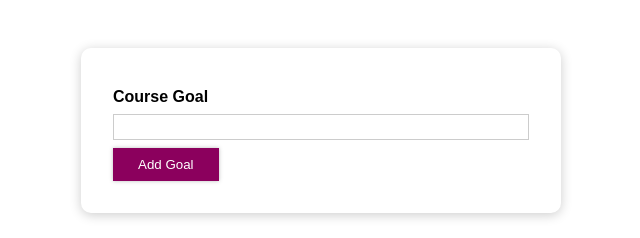
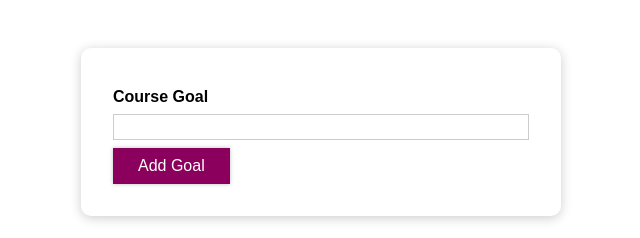
Before and after one commit to em3B/react-tutorial, a React (Create React App) app in the folder 01-starting-project/: page / in a window 1280 px wide. Shown: the top 238 px of the page, without its empty margins (319-959 px from the left). Built offline with nearby package versions, Linux system fonts and the light colour scheme.

Commit message:
add css modules

```diff
--- a/01-starting-project/src/components/UI/Button/Button.js
+++ b/01-starting-project/src/components/UI/Button/Button.js
@@ -1,38 +1,41 @@
-import styled from 'styled-components';
+// import styled from 'styled-components';
+import React from "react";
 
-const Button = styled.button`
-    width: 100%
-    font: inherit;
-    padding: 0.5rem 1.5rem;
-    border: 1px solid #8b005d;
-    color: white;
-    background: #8b005d;
-    box-shadow: 0 0 4px rgba(0, 0, 0, 0.26);
-    cursor: pointer;
+import styles from './Button.module.css';
 
-  @media (min-width: 768px) {
-    width: auto;
-  }
+// const Button = styled.button`
+//     width: 100%
+//     font: inherit;
+//     padding: 0.5rem 1.5rem;
+//     border: 1px solid #8b005d;
+//     color: white;
+//     background: #8b005d;
+//     box-shadow: 0 0 4px rgba(0, 0, 0, 0.26);
+//     cursor: pointer;
 
-  &:focus {
-    outline: none;
-  }
+//   @media (min-width: 768px) {
+//     width: auto;
+//   }
 
-  &:hover,
-  &:active {
-    background: #ac0e77;
-    border-color: #ac0e77;
-    box-shadow: 0 0 8px rgba(0, 0, 0, 0.26);
-  }
-`;
+//   &:focus {
+//     outline: none;
+//   }
+
+//   &:hover,
+//   &:active {
+//     background: #ac0e77;
+//     border-color: #ac0e77;
+//     box-shadow: 0 0 8px rgba(0, 0, 0, 0.26);
+//   }
+// `;
 
 
-// const Button = props => {
-//   return (
-//     <button type={props.type} className="button" onClick={props.onClick}>
-//       {props.children}
-//     </button>
-//   );
-// };
+const Button = props => {
+  return (
+    <button type={props.type} className={styles.button} onClick={props.onClick}>
+      {props.children}
+    </button>
+  );
+};
 
 export default Button;
```
Also changed, not shown: 01-starting-project/src/components/UI/Button/Button.module.css (renamed from 01-starting-project/src/components/UI/Button/Button.css).
